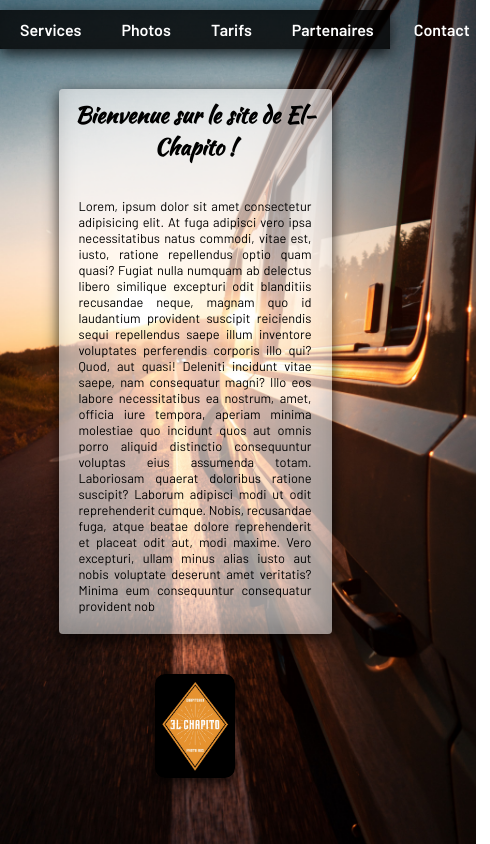
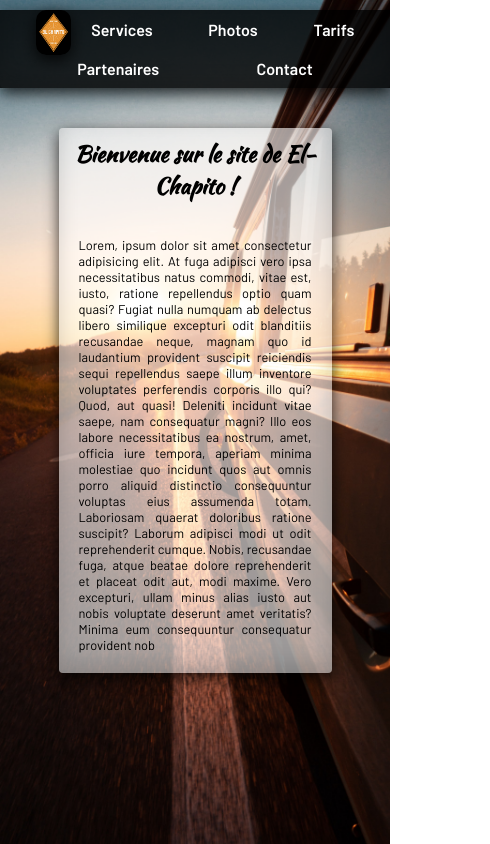
Before and after one commit to Je-FR/happyday, a plain HTML site: page index.html in a window 390 px wide. Shown: the whole page, 490 px wide, since content can reach past the window. Drawn offline with Linux system fonts and the light colour scheme.

Commit message:
change bar

```diff
--- a/css/style.css
+++ b/css/style.css
@@ -1,7 +1,7 @@
 /*---------------------------------------------------*/
 /*------------------- Common Tags -------------------*/
 /*---------------------------------------------------*/
-body, html{
+body{
     margin: 0 auto;
     height: auto;
     width: 100%;
@@ -74,7 +74,7 @@ body, html{
 
     background-color: rgba(0, 0, 0, 0.8);
     list-style: none;
-    margin: 10px auto;
+    margin: 10px 0;
 
     color:#ffffff;
     font-weight: 600;
@@ -114,8 +114,6 @@ a {
 @media only screen and (max-width: 800px) {
     .main-nav {
         font-size: 1.4em;
-        padding: 0;
-        margin: 10px 0;
     }
     #nav-logo{
         width: 35px;
@@ -126,8 +124,7 @@ a {
 @media only screen and (max-width: 650px) {
     .main-nav {
         font-size: 1em;
-        padding: 0;
-        margin: 10px 0;
+        flex-wrap: wrap;
     }
 }
 
--- a/index.html
+++ b/index.html
@@ -23,6 +23,7 @@
 <body id="index">
 	<nav class="zone">
 		<ul class="main-nav">
+			<li><a href="index.html"><img id="nav-logo" class="zone" src="styles/logo-el-chapito.jpg" alt="logo el chapito"></a></li>
 			<li><a href="services.html">Services</a></li>
 			<li><a href="photos.html">Photos</a></li>
 			<li><a href="tarifs.html">Tarifs</a></li>
@@ -36,8 +37,5 @@
 		<p>Lorem, ipsum dolor sit amet consectetur adipisicing elit. At fuga adipisci vero ipsa necessitatibus natus commodi, vitae est, iusto, ratione repellendus optio quam quasi? Fugiat nulla numquam ab delectus libero similique excepturi odit blanditiis recusandae neque, magnam quo id laudantium provident suscipit reiciendis sequi repellendus saepe illum inventore voluptates perferendis corporis illo qui? Quod, aut quasi! Deleniti incidunt vitae saepe, nam consequatur magni? Illo eos labore necessitatibus ea nostrum, amet, officia iure tempora, aperiam minima molestiae quo incidunt quos aut omnis porro aliquid distinctio consequuntur voluptas eius assumenda totam. Laboriosam quaerat doloribus ratione suscipit? Laborum adipisci modi ut odit reprehenderit cumque. Nobis, recusandae fuga, atque beatae dolore reprehenderit et placeat odit aut, modi maxime. Vero excepturi, ullam minus alias iusto aut nobis voluptate deserunt amet veritatis? Minima eum consequuntur consequatur provident nob</p>
 	</div>
 
-	<div class="logo">
-		<a href="index.html"><img id="main-logo" class="zone" src="styles/logo-el-chapito.jpg" alt="logo el chapito"></a>
-	</div>
 </body>
 </html>
```
